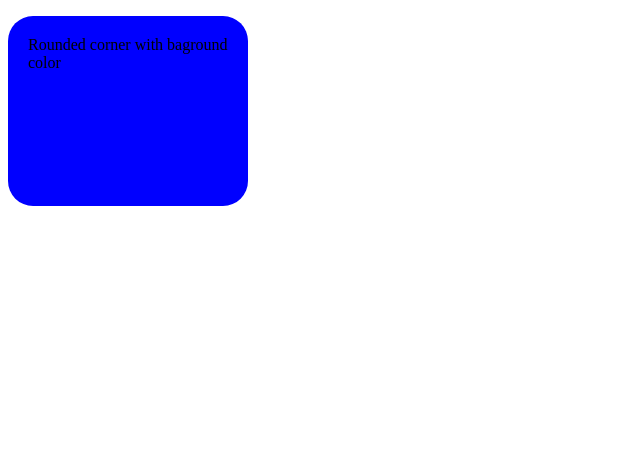
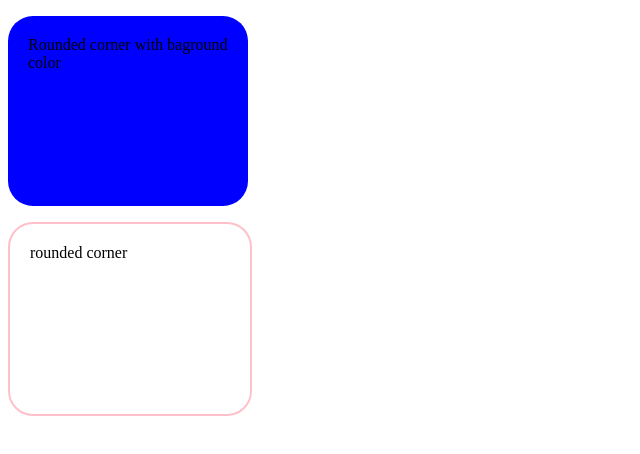
Before and after one commit to vaishnavihole/html-css, a plain HTML site: page index.html in a window 1280 px wide. Shown: the whole page, without its empty margins (0-640 px from the left). Drawn offline with Linux system fonts and the light colour scheme.

Commit message:
add rounded corner

```diff
--- a/index.html
+++ b/index.html
@@ -11,11 +11,21 @@
           width: 200px;
           height: 150px;
      }
+
+     #r2{
+          border-radius: 25px;
+          border: 2px solid pink;
+          padding: 20px;
+          width: 200px;
+          height: 150px;
+
+     }
     </style>
  <!-- /*<link rel="stylesheet" href="style.css">*/ -->
 </head>
 <body>
      <p id="r1">Rounded corner with baground color</p>
+     <p id="r2">rounded corner</p>
 
 </body>
 </html>
```
Also changed, not shown: script.js (deleted), style.css (added).
